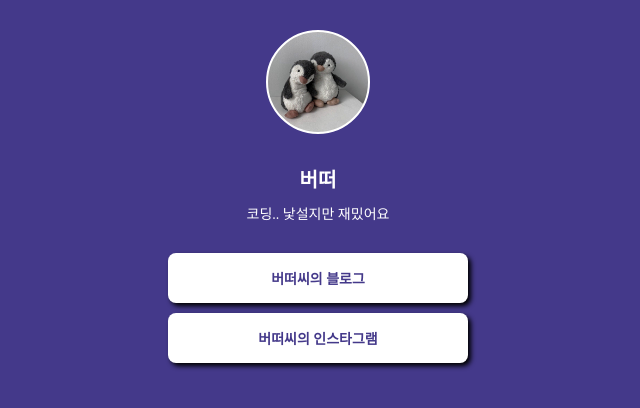
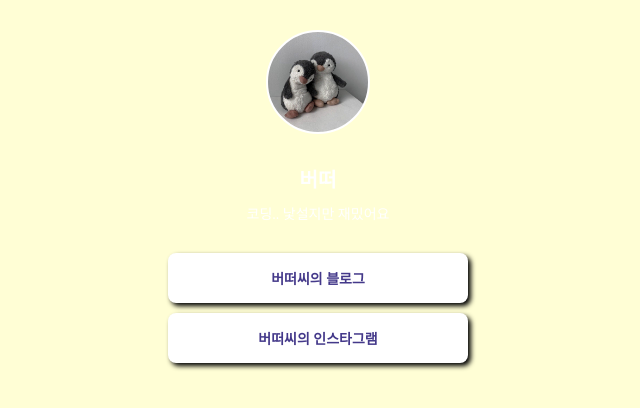
Before and after one commit to butter2022/mypage, a plain HTML site: page index.html in a window 1280 px wide. Shown: the whole page, without its empty margins (322-962 px from the left). Drawn offline with Linux system fonts and the light colour scheme; a web font is replaced by a local one.

Commit message:
Update index.html

```diff
--- a/index.html
+++ b/index.html
@@ -16,7 +16,7 @@
                 font-family: "Pretendard",serif;
             }
             body {
-                background-color: #44398a;
+                background-color: #fffed5;
             }
             .profile {
                 width: 100px;
```
